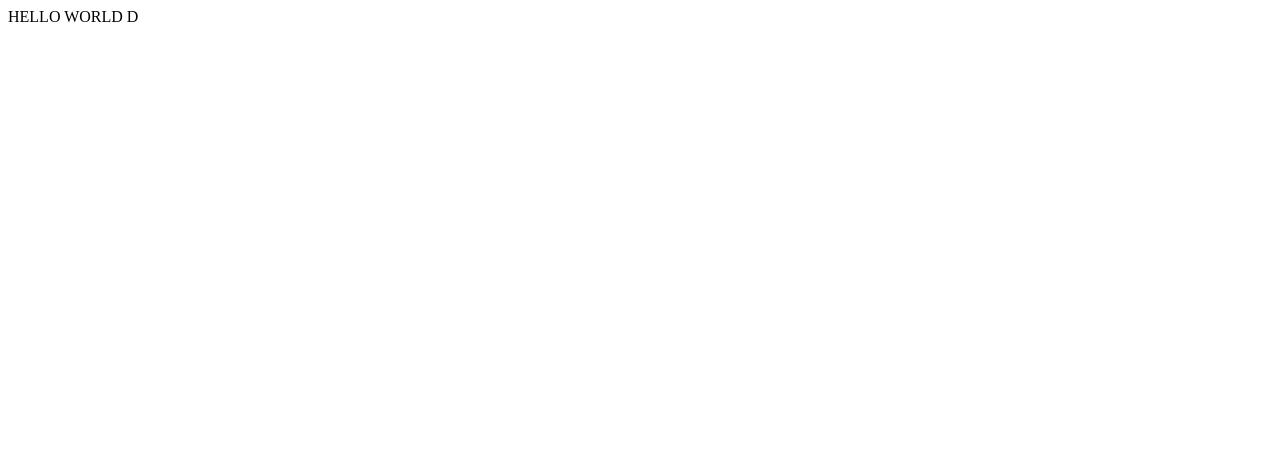
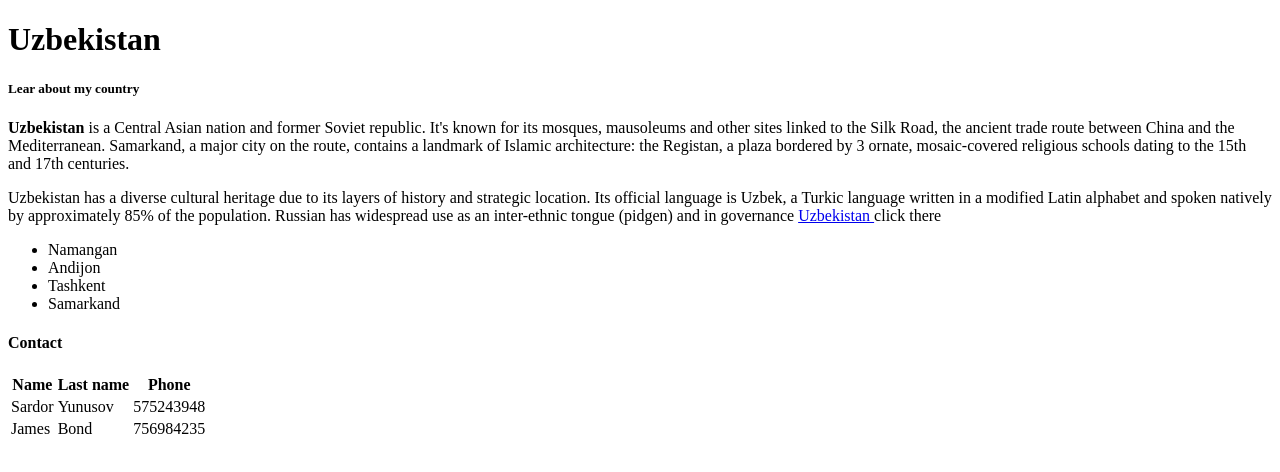
Before and after one commit to sardoron/web-HTML, a plain HTML site: page index.html in a window 1280 px wide. Drawn offline with Linux system fonts and the light colour scheme.

Commit message:
1 file modified

```diff
--- a/index.html
+++ b/index.html
@@ -1,2 +1,66 @@
-HELLO WORLD
-D
+<!DOCTYPE html>
+<html>
+
+  <head>
+    <title>My Firt website </title>
+  </head>
+
+  <body>
+
+<h1>Uzbekistan </h1>
+<h5>Lear about my country </h5>
+<p> <strong> Uzbekistan </strong> is a Central Asian nation and former Soviet republic. It's known for its mosques, mausoleums and other sites linked to the Silk Road, the ancient trade route between China and the Mediterranean. Samarkand, a major city on the route, contains a landmark of Islamic architecture: the Registan, a plaza bordered by 3 ornate, mosaic-covered religious schools dating to the 15th and 17th centuries. </p>
+
+<p>Uzbekistan has a diverse cultural heritage due to its layers of history and strategic location. Its official language is Uzbek, a Turkic language written in a modified Latin alphabet and spoken natively by approximately 85% of the population. Russian has widespread use as an inter-ethnic tongue (pidgen) and in governance
+
+<a href="https://en.wikipedia.org/wiki/Uzbekistan" target="_blank"> Uzbekistan </a> click there</p>
+<!--target ni ishlatganda new tabdan link ochiladi  -->
+
+
+<!-- UL - unordered list, li -list item  -->
+<!--
+ul da nuqta bilan list buladi
+ol da esa raqamlar bilan list buladi
+-->
+
+<ul>
+ <li>Namangan</li>
+ <li>Andijon</li>
+ <li>Tashkent</li>
+ <li>Samarkand</li>
+</ul>
+<h4>Contact </h4>
+<table>
+<thead>
+
+  <tr>
+    <th>Name</th>
+    <th>Last name</th>
+    <th>Phone</th>
+  </tr>
+
+</thead>
+
+<tbody>
+  <tr>
+    <td>Sardor</td>
+    <td>Yunusov</td>
+    <td>575243948</td>
+  </tr>
+
+  <tr>
+    <td>James</td>
+    <td>Bond</td>
+    <td>756984235</td>
+  </tr>
+
+</tbody>
+
+
+</table>
+
+
+
+  </body>
+
+</html>
```
